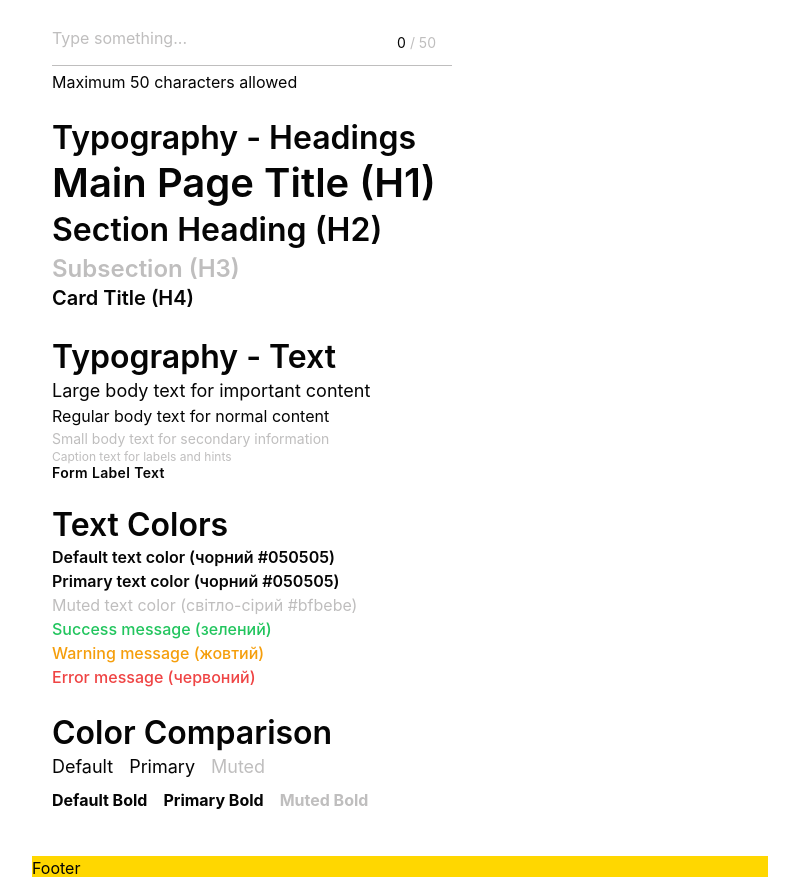
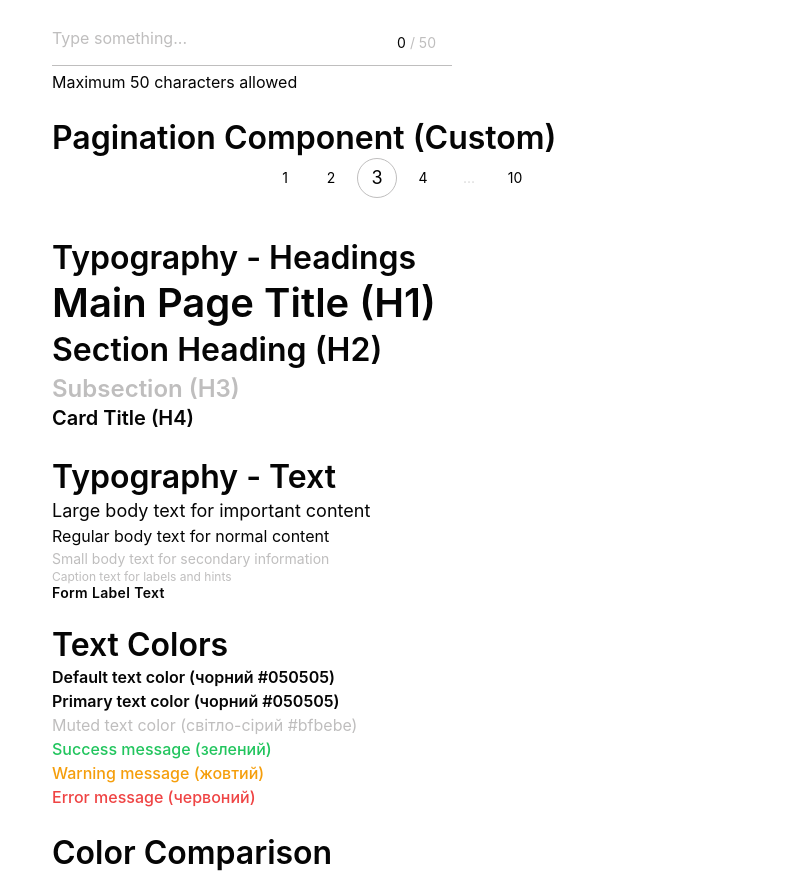
Before and after one commit to Racot86/foodies-project-team-3, a React app: page /design-system in a window 1280 px wide. Shown: the part 2144-3021 px from the top of the page, without its empty margins (240-1039 px from the left). Built offline with nearby package versions, Linux system fonts and the light colour scheme; the HTML template or start-up script is replaced by a standard one.

Commit message:
Work in progress: pagination

```diff
--- /dev/null
+++ b/src/components/ui/Pagination/Pagination.jsx
@@ -0,0 +1,54 @@
+import React from "react";
+import css from "./Pagination.module.css";
+import clsx from "clsx";
+
+export const Pagination = ({ currentPage, totalPages, onPageChange }) => {
+    const generatePages = () => {
+      const pages = [];
+
+      if (totalPages <= 5) {
+        for (let i = 1; i <= totalPages; i++) pages.push(i);
+      } else {
+        pages.push(1);
+
+        if (currentPage > 3) pages.push("...");
+
+        const start = Math.max(2, currentPage - 1);
+        const end = Math.min(totalPages - 1, currentPage + 1);
+
+        for (let i = start; i <= end; i++) pages.push(i);
+
+        if (currentPage < totalPages - 2) pages.push("...");
+
+        pages.push(totalPages);
+      }
+
+      return pages;
+    };
+
+    const handleClick = (page) => {
+      if (page !== "..." && page !== currentPage) {
+        onPageChange(page);
+      }
+    };
+
+    return (
+      <nav className={css.pagination}>
+        {generatePages().map((page, index) => (
+          <button
+            key={index}
+            className={clsx(css.pageBtn, {
+              [css.active]: page === currentPage,
+              [css.ellipsis]: page === "...",
+            })}
+            onClick={() => handleClick(page)}
+            disabled={page === "..."}
+          >
+            {page}
+          </button>
+        ))}
+      </nav>
+    );
+};
+
+export default Pagination
--- /dev/null
+++ b/src/components/ui/Pagination/Pagination.module.css
@@ -0,0 +1,36 @@
+.pagination {
+    display: flex;
+    justify-content: center;
+    gap: 6px;
+
+  }
+
+  .pageBtn {
+    width: 40px;
+    height: 40px;
+    border-radius: 50%;
+    background:  var(--color-white);
+    cursor: pointer;
+    transition: 0.3s ease;
+    font-size: var(--font-sm);
+  }
+
+  .pageBtn:hover:not(:disabled) {
+    background-color:var(--color-white);
+  }
+
+  .pageBtn:disabled,
+  .ellipsis {
+    cursor: default;
+    opacity: 0.5;
+  }
+
+  .active {
+    width: 40px;
+    height: 40px;
+    border: 1px solid var(--color-secondary);
+    border-radius: 50%;
+    background: var(--color-white);
+    font-size: var(--font-lg);
+
+  }
--- /dev/null
+++ b/src/components/ui/Pagination/index.js
@@ -0,0 +1 @@
+export { Pagination } from "./Pagination.jsx"
--- a/src/components/ui/index.js
+++ b/src/components/ui/index.js
@@ -5,3 +5,4 @@ export { Text } from "./Text";
 export { Heading } from "./Heading";
 export { FieldInput, ErrorField, FieldCount } from "./Fields";
 export { SocialLink } from "./SocialLink";
+export { Pagination } from "./Pagination";
--- a/src/pages/design-system/DesignSystemPreview.jsx
+++ b/src/pages/design-system/DesignSystemPreview.jsx
@@ -5,6 +5,7 @@ import {
   Heading,
   FieldInput,
   FieldCount,
+  Pagination
 } from "@components/ui";
 import {
   FiHeart,
@@ -246,6 +247,15 @@ const DesignSystemPreview = () => {
         </div>
       </div>
 
+      <h2>Pagination Component (Custom)</h2>
+      <div style={{ marginBottom: "40px" }}>
+         <Pagination
+          currentPage={3}
+          totalPages={10}
+          onPageChange={(page) => console.log("Go to page:", page)}
+        />
+      </div>
+
       <h2>Typography - Headings</h2>
       <div style={{ marginBottom: "24px" }}>
         <Heading level={1} size="2xl" color="primary">
```
